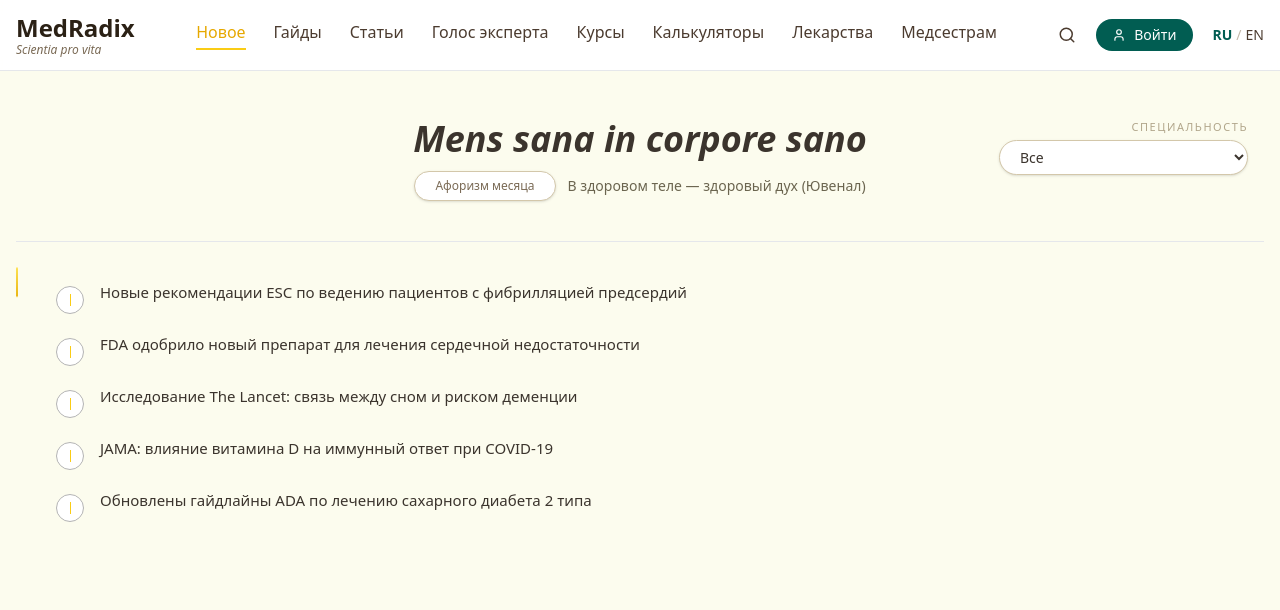
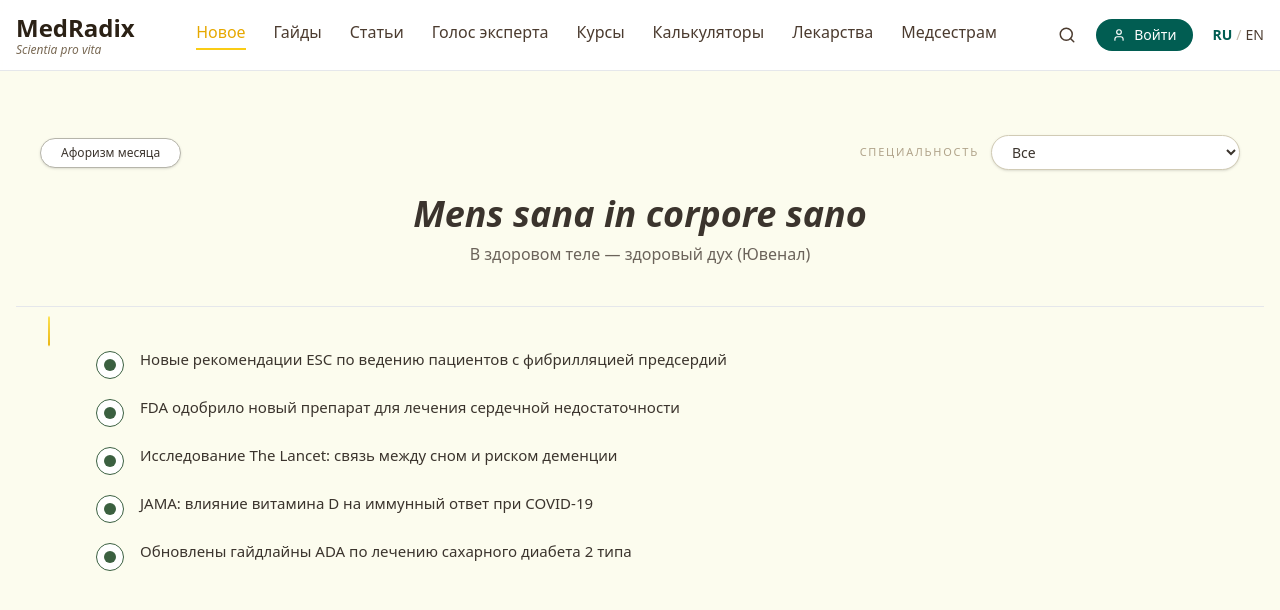
Before and after one commit to NMaryko/MedRadix, a Next.js app: page / in a window 1280 px wide. Shown: the top 610 px of the page. Built offline with nearby package versions, Linux system fonts and the light colour scheme.

Commit message:
Update specialties and adjust layout in HomePage
Added 'Психиатрия' to the specialties list and made various layout adjustments, including padding and margin changes.

```diff
--- a/app/page.tsx
+++ b/app/page.tsx
@@ -25,6 +25,7 @@ const SPECIALTIES: string[] = [
   'Офтальмология',
   'Педиатрия',
   'Пульмонология',
+  'Психиатрия',
   'Ревматология',
   'Терапия',
   'Травматология и ортопедия',
@@ -72,83 +73,78 @@ const NEWS_ITEMS: NewsItem[] = [
 ];
 
 export default function HomePage() {
-  const [selectedSpecialty, setSelectedSpecialty] = useState<string>('Все');
+  const [selectedSpecialty, setSelectedSpecialty] =
+    useState<string>('Все');
 
   const filteredNews =
     selectedSpecialty === 'Все'
       ? NEWS_ITEMS
       : NEWS_ITEMS.filter(
-          (item) => item.specialty === selectedSpecialty
+          (item) => item.specialty === selectedSpecialty,
         );
 
   return (
-    <main className="bg-[#fcfcee] min-h-screen">
-      {/* Блок афоризма + специальность */}
+    <main className="bg-[#fcfcee] min-h-screen pb-16">
+      {/* Афоризм + чип + фильтр специальности */}
       <section className="border-b border-gray-200">
-        <div className="max-w-[1360px] mx-auto px-4 pt-4 pb-10 flex items-start justify-between">
-          {/* Пустое место слева — помогает центровать блок афоризма */}
-          <div className="flex-1" />
+        <div className="max-w-[1360px] mx-auto px-6 pt-8 pb-10">
+          {/* Верхняя линия: чип слева, фильтр справа */}
+          <div className="flex items-center justify-between">
+            <button className="px-5 py-1.5 text-xs font-medium rounded-full border border-[#b6b5aa] text-[#3b342d] bg-white shadow-sm">
+              Афоризм месяца
+            </button>
 
-          {/* Центр: афоризм */}
-          <div className="flex flex-col items-center gap-3">
-            <h1 className="text-3xl md:text-4xl font-semibold italic text-[#3b342d]">
-              Mens sana in corpore sano
-            </h1>
-
-            {/* Чип + перевод в одной строке */}
-            <div className="flex flex-wrap items-center justify-center gap-3">
-              <button className="px-5 py-1.5 text-xs font-medium rounded-full border border-[#d3c7aa] bg-white text-[#7a6a55] shadow-sm">
-                Афоризм месяца
-              </button>
-
-              <p className="text-sm text-[#6b654f]">
-                В здоровом теле — здоровый дух (Ювенал)
-              </p>
-            </div>
-          </div>
-
-          {/* Справа: специальность */}
-          <div className="flex-1 flex justify-end">
-            <div className="flex flex-col items-end gap-1">
-              <span className="text-[11px] tracking-[0.14em] uppercase text-[#b1a68b]">
+            <div className="flex items-center gap-3">
+              <span className="text-[11px] uppercase tracking-[0.16em] text-[#b0a38a]">
                 СПЕЦИАЛЬНОСТЬ
               </span>
-
               <select
                 value={selectedSpecialty}
-                onChange={(event) => setSelectedSpecialty(event.target.value)}
-                className="min-w-[180px] rounded-full border border-[#d3c7aa] bg-white px-4 py-1.5 text-sm text-[#3b342d] shadow-sm outline-none focus:border-[#015d52] focus:ring-1 focus:ring-[#015d52]"
+                onChange={(e) =>
+                  setSelectedSpecialty(e.target.value)
+                }
+                className="min-w-[220px] rounded-full border border-[#d1cbb5] bg-white px-4 py-1.5 text-sm text-[#3b342d] shadow-sm focus:outline-none focus:ring-2 focus:ring-[#015d52]/40 focus:border-[#015d52]"
               >
-                {SPECIALTIES.map((spec) => (
-                  <option key={spec} value={spec}>
-                    {spec}
+                {SPECIALTIES.map((s) => (
+                  <option key={s} value={s}>
+                    {s}
                   </option>
                 ))}
               </select>
             </div>
           </div>
+
+          {/* Афоризм по центру */}
+          <div className="mt-6 text-center">
+            <h1 className="text-3xl md:text-4xl font-semibold italic text-[#3b342d]">
+              Mens sana in corpore sano
+            </h1>
+            <p className="mt-2 text-sm md:text-base text-[#6b635a]">
+              В здоровом теле — здоровый дух (Ювенал)
+            </p>
+          </div>
         </div>
       </section>
 
-      {/* Список новостей с одной «молнией» слева */}
-      <section className="relative max-w-[1360px] mx-auto px-4 pt-10 pb-16">
-        {/* Одна большая жёлтая линия слева, с анимацией */}
-        <div className="absolute left-0 top-6 bottom-6 flex justify-center">
+      {/* Список новостей с одной общей «молнией» слева */}
+      <section className="relative max-w-[1360px] mx-auto px-6 pt-10 pb-8">
+        {/* Одна длинная линия слева */}
+        <div className="absolute left-[32px] top-2 bottom-2 flex justify-center pointer-events-none">
           <div className="w-[2px] bg-[#facc15] lightning-bar" />
         </div>
 
-        <ul className="space-y-5 pl-6">
+        <ul className="space-y-4 pl-14">
           {filteredNews.map((item) => (
             <li key={item.id} className="flex items-start gap-4">
-              {/* Кружок перед ссылкой */}
-              <div className="relative mt-1 flex h-7 w-7 items-center justify-center rounded-full border border-[#b3b3b3] bg-white">
-                <span className="h-3 w-px bg-[#facc15]" />
+              {/* Иконка-кружок перед ссылкой */}
+              <div className="relative mt-1 flex h-7 w-7 items-center justify-center rounded-full border border-[#3b6040] bg-white">
+                <span className="h-3 w-3 rounded-full bg-[#3b6040]" />
               </div>
 
               {/* Новость как активная ссылка */}
               <a
                 href={item.href}
-                className="text-[15px] leading-snug text-[#3b342d] hover:text-[#015d52] transition-colors"
+                className="text-[15px] leading-relaxed text-[#3b342d] hover:text-[#015d52] transition-colors"
               >
                 {item.title}
               </a>
```
